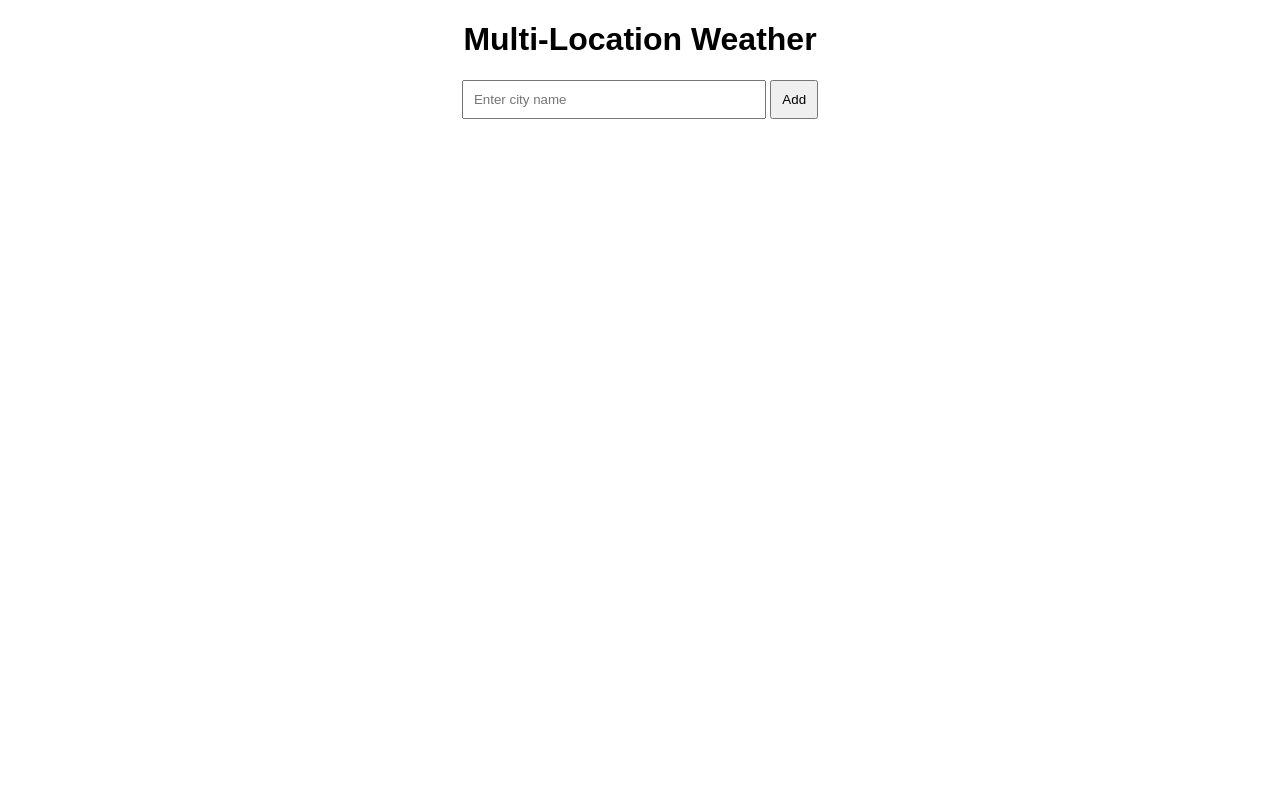
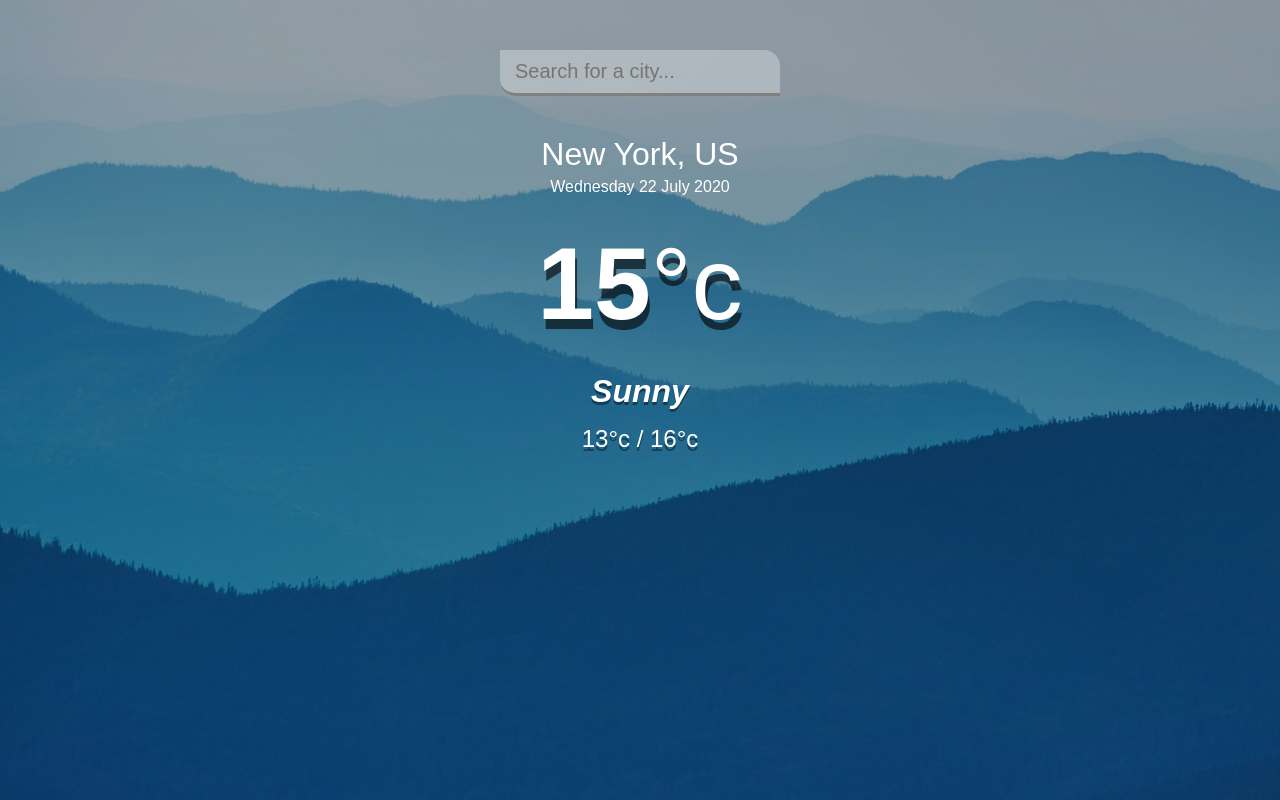
Before and after one commit to harshakonari/weather-app, a plain HTML site: page index.html in a window 1280 px wide. Drawn offline with Linux system fonts and the light colour scheme.

Commit message:
Update index.html

```diff
--- a/index.html
+++ b/index.html
@@ -1,58 +1,28 @@
 <!DOCTYPE html>
 <html lang="en">
 <head>
-    <meta charset="UTF-8">
-    <meta name="viewport" content="width=device-width, initial-scale=1.0">
-    <title>Multi-Location Weather</title>
-    <style>
-        body { font-family: Arial, sans-serif; text-align: center; }
-        .container { max-width: 400px; margin: 20px auto; }
-        input { padding: 10px; width: 70%; }
-        button { padding: 10px; }
-        .weather-card { border: 1px solid #ddd; padding: 10px; margin: 10px; }
-    </style>
+  <meta charset="UTF-8">
+  <meta name="viewport" content="width=device-width, initial-scale=1.0">
+  <title>Weather App</title>
+  <link rel="stylesheet" href="main.css" />
 </head>
 <body>
-    <div class="container">
-        <h1>Multi-Location Weather</h1>
-        <input type="text" id="cityInput" placeholder="Enter city name">
-        <button onclick="addLocation()">Add</button>
-        <div id="weatherContainer"></div>
-    </div>
-
-    <script>
-        const API_KEY = "YOUR_OPENWEATHER_API_KEY";
-        const weatherContainer = document.getElementById("weatherContainer");
-        const locations = new Set();
-
-        async function fetchWeather(city) {
-            try {
-                const response = await fetch(
-                    `https://api.openweathermap.org/data/2.5/weather?q=${city}&units=metric&appid=${API_KEY}`
-                );
-                const data = await response.json();
-                return data;
-            } catch (error) {
-                console.error("Error fetching weather data:", error);
-                return null;
-            }
-        }
-
-        async function addLocation() {
-            const cityInput = document.getElementById("cityInput");
-            const city = cityInput.value.trim();
-            if (!city || locations.has(city)) return;
-
-            const data = await fetchWeather(city);
-            if (data && data.main) {
-                locations.add(city);
-                const card = document.createElement("div");
-                card.classList.add("weather-card");
-                card.innerHTML = `<h2>${data.name}</h2><p>${data.main.temp}°C, ${data.weather[0].main}</p>`;
-                weatherContainer.appendChild(card);
-            }
-            cityInput.value = "";
-        }
-    </script>
+  <div class="app-wrap">
+    <header>
+      <input type="text" autocomplete="off" class="search-box" placeholder="Search for a city..." />
+    </header>
+    <main>
+      <section class="location">
+        <div class="city">New York, US</div>
+        <div class="date">Wednesday 22 July 2020</div>
+      </section>
+      <div class="current">
+        <div class="temp">15<span>°c</span></div>
+        <div class="weather">Sunny</div>
+        <div class="hi-low">13°c / 16°c</div>
+      </div>
+    </main>
+  </div>
+  <script src="main.js"></script>
 </body>
 </html>
```
